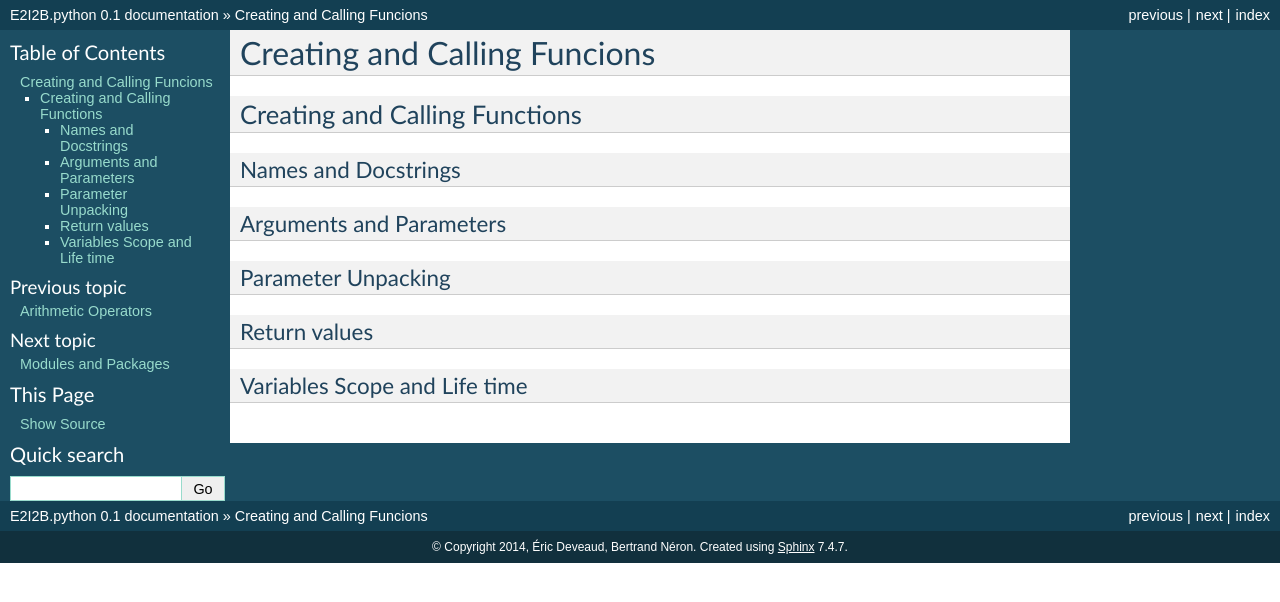
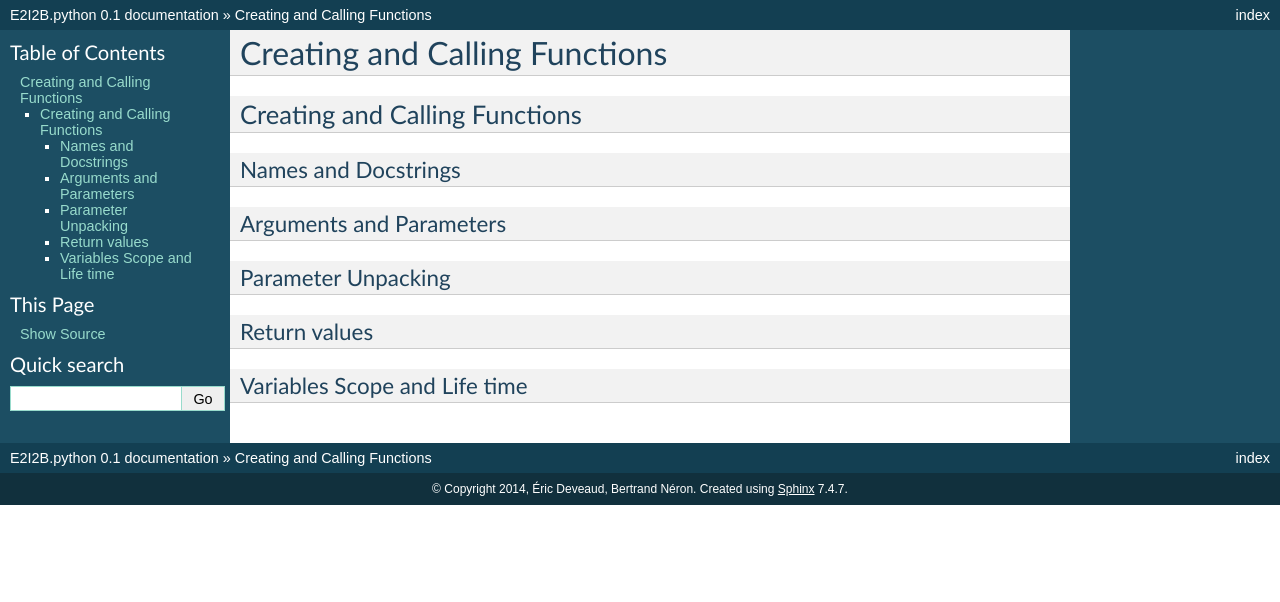
Before and after one commit to C3BI-pasteur-fr/python-course-1, a Sphinx documentation site: the page built from source/Creating_and_Calling_Functions.rst, in a window 1280 px wide. Shown: the top 602 px of the page. Built offline with Sphinx 7.4.7, drawn with Linux system fonts in a browser that asks for light colours; pages that are not in the unit, such as notebooks, are missing from menus.

Commit message:
fix typo funcions -> functions

```diff
--- a/source/Creating_and_Calling_Funcions.rst
+++ b/source/Creating_and_Calling_Functions.rst
@@ -1,8 +1,8 @@
-.. _Creating_and_Calling_Funcions:
+.. _Creating_and_Calling_Functions:
 
-*****************************
-Creating and Calling Funcions
-*****************************
+******************************
+Creating and Calling Functions
+******************************
 
 Creating and Calling Functions
 ==============================
```
